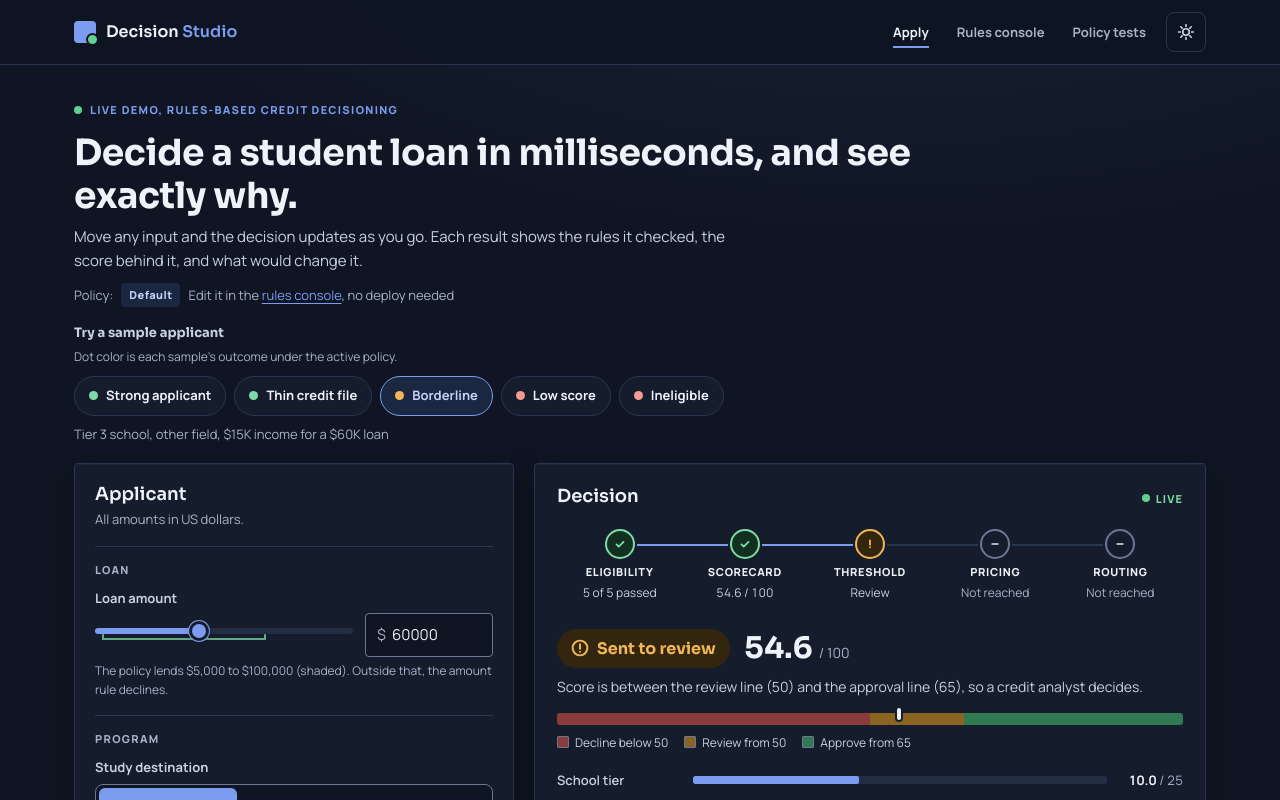
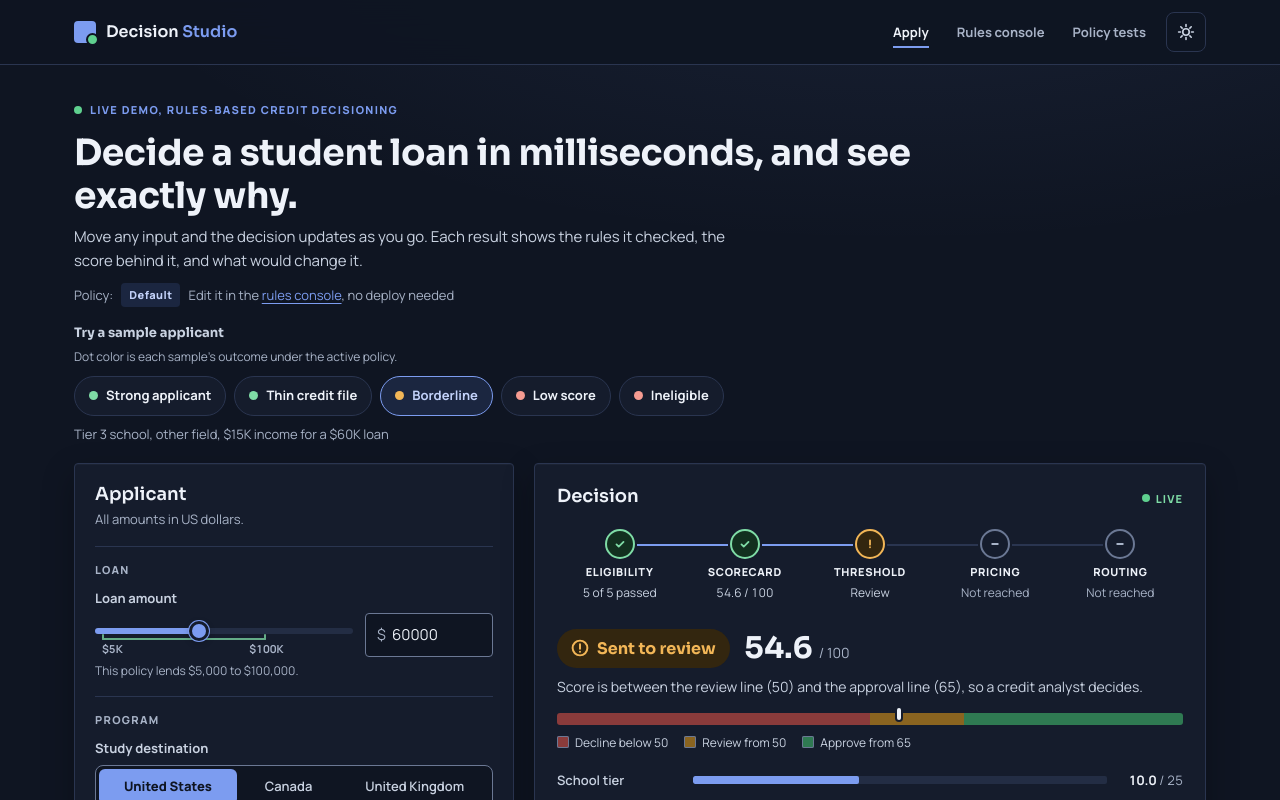
Before and after one commit to subhasishgoswami02/decision-studio, a Next.js app: page / in a window 1280 px wide. Shown: the top 800 px of the page. Built offline with nearby package versions, Linux system fonts and the light colour scheme.

Commit message:
v3.1: loan range bracket with labelled limits, contextual hint, cleaner dark gauge

```diff
--- a/pages/index.js
+++ b/pages/index.js
@@ -13,6 +13,7 @@ import { usePolicy } from "../lib/usePolicy";
 const OPENING = "borderline-review";
 
 const usd = (n) => `$${Number(n).toLocaleString("en-US")}`;
+const usdShort = (n) => (n >= 1000 && n % 1000 === 0 ? `$${(n / 1000).toLocaleString("en-US")}K` : usd(n));
 const years = (n) => (n === 1 ? "1 year" : `${n} years`);
 
 const GRADUATION = [
@@ -60,6 +61,18 @@ export default function Apply() {
 
   const thresholds = policy.config.decisionThresholds;
   const range = policy.config.eligibilityRules.find((r) => r.id === "amount-range" && r.enabled)?.params;
+  // Loan hint: quiet inside the policy range, a clear warning outside it.
+  const loanHint = (() => {
+    if (!range) return { text: "The amount rule is switched off in the rules console, so any amount passes it.", tone: null };
+    const amt = Number(form.loanAmount);
+    if (form.loanAmount !== "" && Number.isFinite(amt)) {
+      if (amt > range.maxAmount)
+        return { text: `Over the policy's ${usd(range.maxAmount)} limit, so this is declined on amount.`, tone: "warn" };
+      if (amt < range.minAmount)
+        return { text: `Under the policy's ${usd(range.minAmount)} minimum, so this is declined on amount.`, tone: "warn" };
+    }
+    return { text: `This policy lends ${usd(range.minAmount)} to ${usd(range.maxAmount)}.`, tone: null };
+  })();
 
   // Validate and decide on every change. The engine is pure and takes well
   // under a millisecond, so it runs right here in the browser.
@@ -269,12 +282,10 @@ export default function Apply() {
               display={usd}
               input={{ min: 1000, max: 500000 }}
               band={range ? [range.minAmount, range.maxAmount] : null}
+              bandLabel={usdShort}
               onChange={set("loanAmount")}
-              hint={
-                range
-                  ? `The policy lends ${usd(range.minAmount)} to ${usd(range.maxAmount)} (shaded). Outside that, the amount rule declines.`
-                  : "The amount rule is switched off in the rules console."
-              }
+              hint={loanHint.text}
+              hintTone={loanHint.tone}
               error={errors.loanAmount}
             />
           </div>
```
